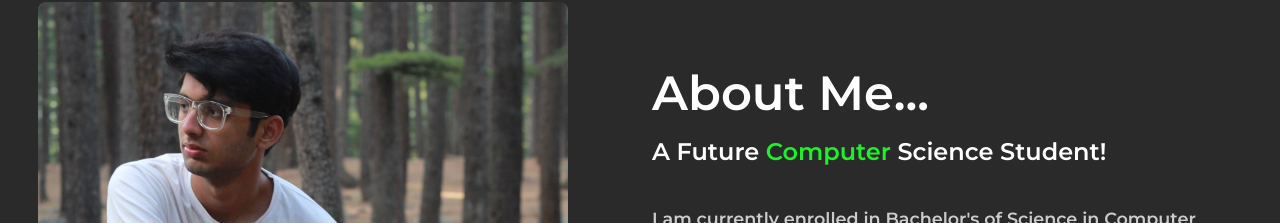
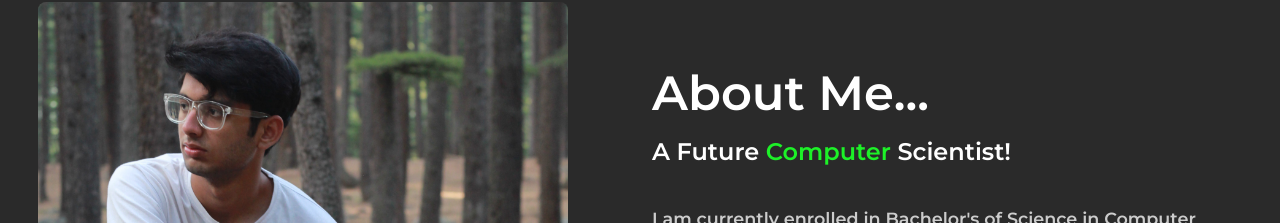
Before and after one commit to iryansa/iryansa.github.io, a plain HTML site: page index.html in a window 1280 px wide. Shown: the part 908-1131 px from the top of the page. Drawn offline with nearby package versions, Linux system fonts and the light colour scheme.

Commit message:
Update index.html

```diff
--- a/index.html
+++ b/index.html
@@ -50,7 +50,7 @@
             </div>
             <div class="about-text">
                 <h2>About Me...</h2>
-                <h4>A Future <span>Computer</span> Science Student!</h4>
+                <h4>A Future <span>Computer</span> Scientist!</h4>
                 <p>I am currently enrolled in Bachelor's of Science in Computer Science Program at one of the most prestigious universities of Pakistan:<a class="fast" href="https://nu.edu.pk" target="_blank"> FAST National University of Computer and emerging Sciences </a>Islamabad Campus. Finished my Second Semester last June, and now I'm preparing for the 3rd Semester!<span id="dots" style="display: inline;"></span><span id="more" class="moretext" style="display: none;"> I did my matriculation and intermediate from Bhakkar (a district in Punjab). I have a knowledge and some experience in C++, C, Python, MATLAB, HTML, CSS, Javascript. I also have some experience in object-oriented programming, SFML, GUI, etc. I am also currently enrolled in some courses including Data Structures and Algorithms in C and C++. I built some projects including a simple console-based TicTacToe (Available on my Github), Tetris (Using C++, SFML), Space Invaders (Using object-oriented programming in C++, SFML), a grocery shop web application (using HTML and CSS), and two more projects in MATLAB. You can see more about my projects on <a class="fast" href="https://www.linkedin.com/in/siddique-ahmad-ryan-909a4a247/" target="_blank">LinkedIn</a> and <a class="fast" href="https://github.com/iryansa" target="_blank">Github</a> I just want to be succesful in my future in the fields of computer science, software engineering, data science, and artificial intellegence.</span></p>
                 <button class="btn" onclick="myFunction()" id="myBtn">See more...</button>
             </div>
```
